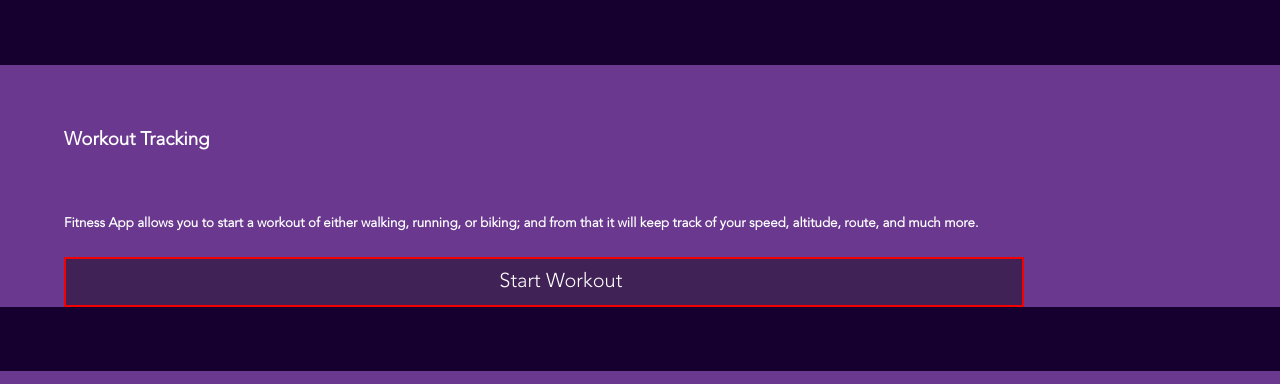
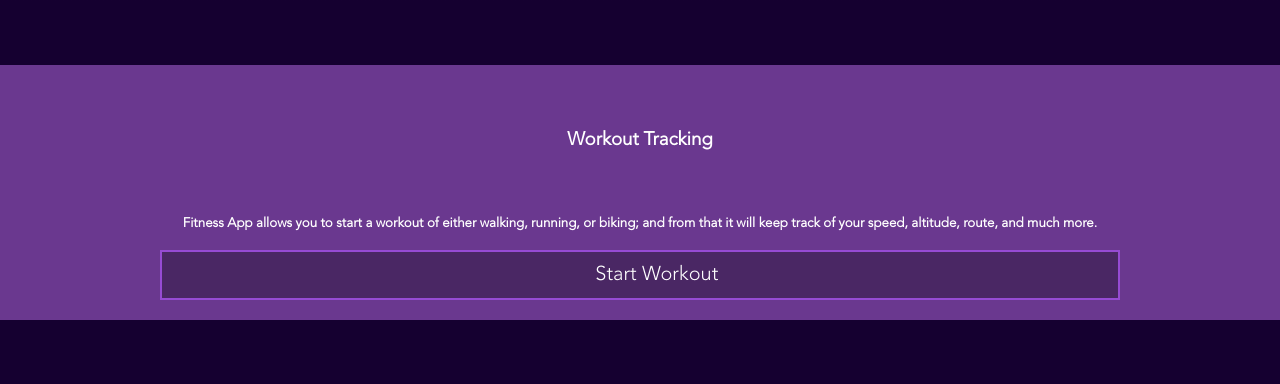
Before and after one commit to stcejorPmodnar/altariel, a PHP site: page / in a window 1280 px wide. Shown: the part 548-932 px from the top of the page. Run offline with PHP 8.4, Linux system fonts and the light colour scheme.

Commit message:
Change button styles and colors

```diff
--- a/stylesheets/main.css
+++ b/stylesheets/main.css
@@ -4,7 +4,8 @@
 }
 
 :root {
-    --start-red: rgb(243, 0, 0);
+    --start-red: rgb(150, 75, 211);
+    --start-active:rgb(57, 0, 68);
     --main-purple: rgb(82, 0, 99);
     --secondary-purple: #6A388F;
 }
@@ -105,7 +106,12 @@ hr {
 }
 
 .info-group > h3, .info-group > h5 {
-    margin: 5% 5% 5% 5%;
+    /* margin: 5% 5% 5% 5%; */
+    margin-top: 5%;
+    margin-bottom:5%;
+    margin-left: auto;
+    margin-right: auto;
+    text-align:center;
 }
 
 .info-group > a, .info-group > a:link, .info-group > a:visited {
@@ -120,29 +126,30 @@ hr {
 
 #start {
     width: 75%;
-    margin-left: 5%;
+    margin-left: auto;
+    margin-right: auto;
     margin-top: 2px;
 }
 
 .startbutton {
     margin: auto;
     padding-left: 3.5%;
-    margin-top: 15px;
+    margin-top: 8px;
     border: 2px solid var(--start-red);
     width:100%;
     height: 50px;
-    background-color: rgba(0,0,0,0);
     color: white;
     font-size: 20px;
     font-family: 'Avenir Light';
-    background-color: rgba(1,1,1,.4);
+    background-color: rgba(1,1,1,.3);
     outline: none;
     transition: .2s;
     cursor: pointer;
+    margin-bottom: 20px;
 }
 
 .startbutton:active {
-    background-color: rgb(68, 0, 0);
+    background-color: var(--start-active);
     outline: none;
     transition: .2s
 }
```
